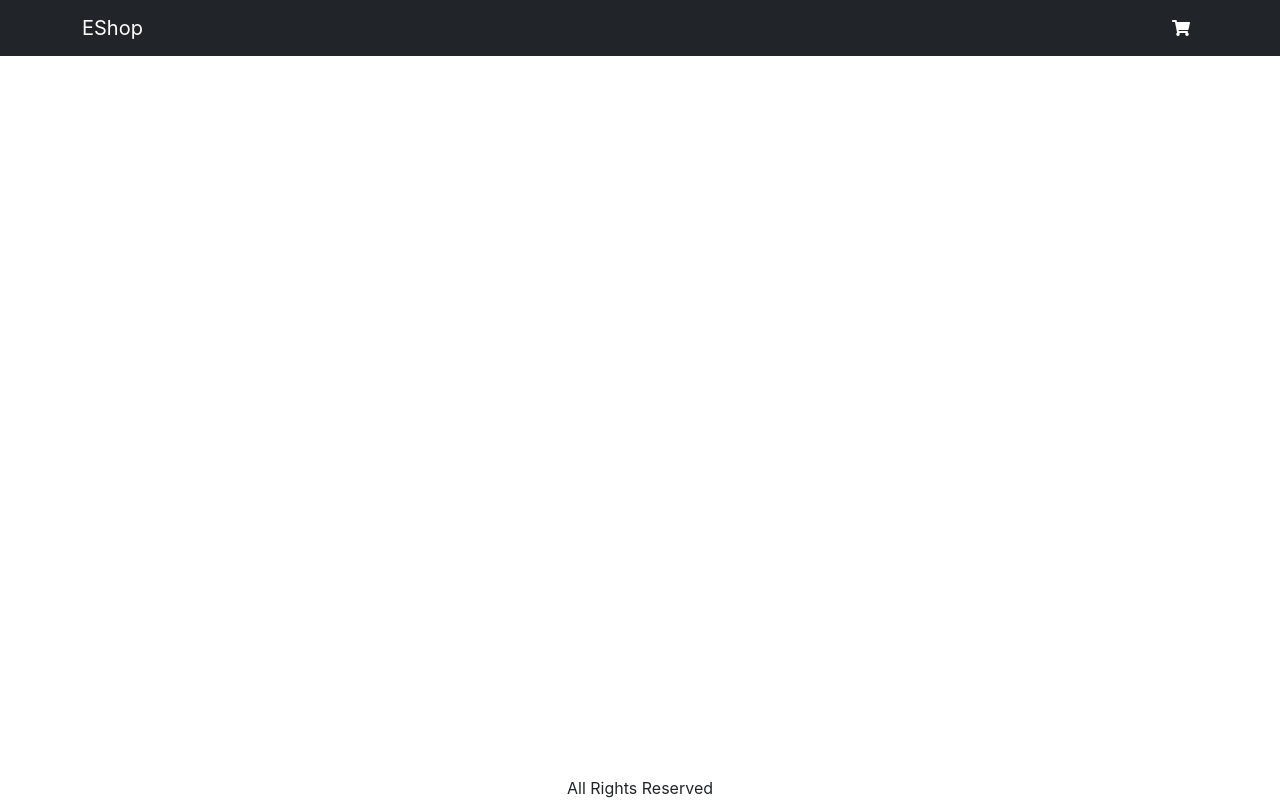
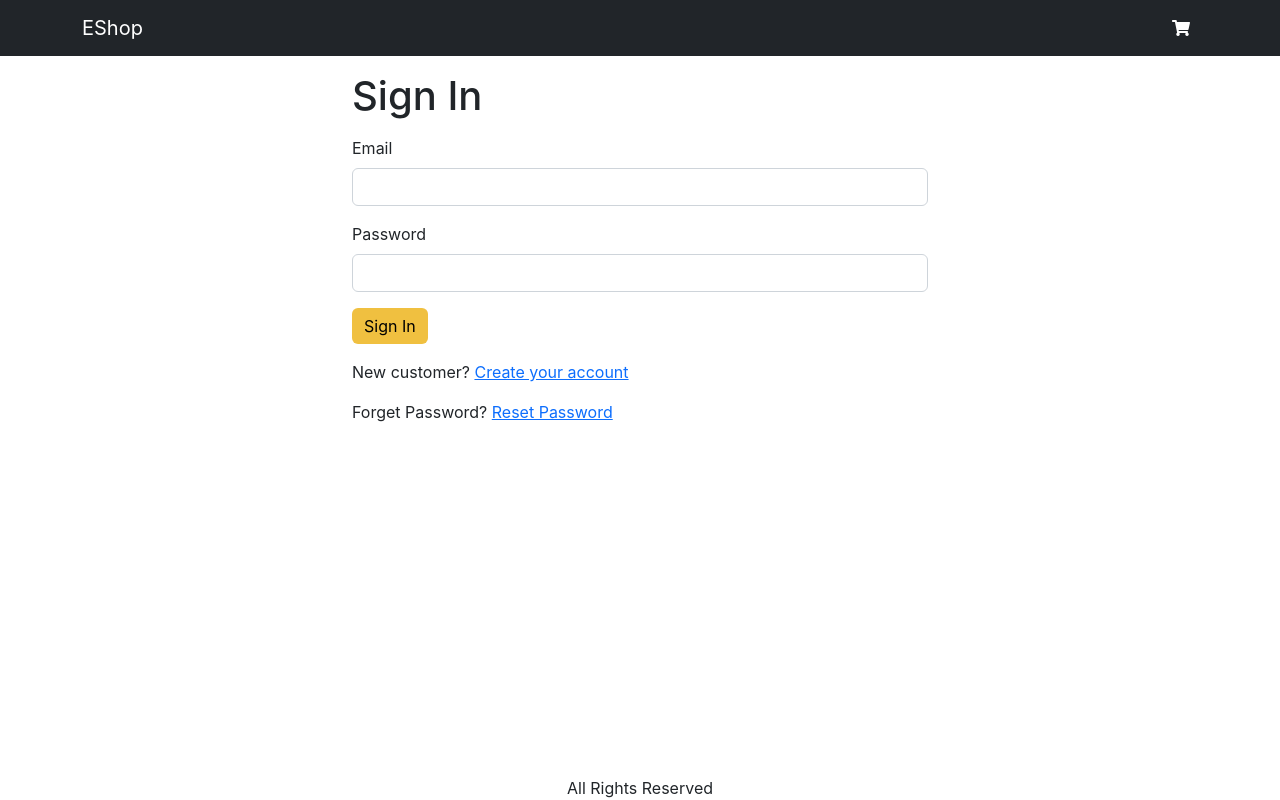
Before and after one commit to DanielBedrack/eshop-amazon, a React (Create React App) app in the folder frontend/: page /signin in a window 1280 px wide. Built offline with nearby package versions, Linux system fonts and the light colour scheme.

Commit message:
Add of signinPage and oraganizing componnents

```diff
--- a/frontend/src/App.js
+++ b/frontend/src/App.js
@@ -9,6 +9,7 @@
 import { Badge, Nav } from 'react-bootstrap';
 import { useContext } from 'react';
 import { Store } from './Context/Store';
+import SigningPage from './Pages/SigningPage';
 
 function App() {
   const { state } = useContext(Store);
@@ -42,6 +43,7 @@
               <Route path="/" element={<HomePage />} />
               <Route path="/product/:token" element={<ProductPage />} />
               <Route path="/cart" element={<CartPage />} />
+              <Route path="/signin" element={<SigningPage />} />
             </Routes>
           </Container>
         </main>
--- a/frontend/src/Pages/CartPage.js
+++ b/frontend/src/Pages/CartPage.js
@@ -1,103 +1,101 @@
-import React, { useContext } from 'react';
-import { Store } from '../Context/Store';
-import { Helmet } from 'react-helmet-async';
-import { Row, Col, Button, Card } from 'react-bootstrap';
-import MessageBox from '../Components/MessageBox';
-import { Link, useNavigate } from 'react-router-dom';
-import { ListGroup } from 'react-bootstrap';
-import axios from 'axios';
+import React, { useContext } from 'react'
+import { Store } from '../Context/Store'
+import { Helmet } from 'react-helmet-async'
+import MessageBox from '../Components/MessageBox'
+import { Card, Col, ListGroup, Row } from 'react-bootstrap'
+import Button from 'react-bootstrap/Button'
+import { Link, useNavigate } from 'react-router-dom'
+import axios from 'axios'
 
 const CartPage = () => {
-  const { state, dispatch: cxtDispatch } = useContext(Store);
+  const { state, dispatch: cxtDispatch } = useContext(Store)
 
-  const navigate = useNavigate();
+  const navigate = useNavigate()
   const {
-    cart: { cartItems },
-  } = state;
+    cart: { cartItems }
+  } = state
 
   const updateCartHandler = async (item, quantity) => {
-    const { data } = await axios.get(`/api/v1/products/${item.id}`);
-
+    const { data } = await axios.get(`/api/v1/products/${item.id}`)
     if (data.countInStock < quantity) {
-      window.alert('Sorry. Product is out of stock');
-      return;
+      window.alert('Sorry. Product is out of stock')
+      return
     }
-    cxtDispatch({ type: 'ADD_TO_CART', payload: { ...item, quantity } });
-  };
+    cxtDispatch({ type: 'ADD_TO_CART', payload: { ...item, quantity } })
+  }
 
   const removeCartHandler = async (item) => {
-    const { data } = await axios.get(`/api/v1/products/${item.id}`);
+    const { data } = await axios.get(`/api/v1/products/${item.id}`)
 
-    cxtDispatch({ type: 'REMOVE_FROM_CART', payload: item });
-  };
+    cxtDispatch({ type: 'REMOVE_FROM_CART', payload: item })
+  }
 
   const checkoutHandler = () => {
+
     navigate('/signin?redirect=/shipping');
-  };
-//   const validChecker = async (item, quantity) => {
-//     const { data } = await axios.get(`/api/v1/products/${item.id}`);
 
-//     if (data.countInStock < quantity) {
-//         console.log(quantity, data.countInStock);
-//       return false;
-//     }
-//     return true;
-//   };
+  }
 
   return (
     <div>
       <Helmet>
-        <title>Shopping Cart</title>
+        <title>Shopping Curt</title>
       </Helmet>
       <h1>Shopping Cart</h1>
       <Row>
         <Col md={8}>
-          {cartItems.Length === 0 ? (
+          {cartItems.length === 0 ? (
             <MessageBox>
-              Your cart is empty. &nbsp;
-              <Link to="/">Home</Link>
+              Cart is empty.
+              <Link to='/'>Home</Link>
             </MessageBox>
           ) : (
             <ListGroup>
-              {cartItems.map((item) => (
+              {cartItems.map(item => (
                 <ListGroup.Item key={item.id}>
-                  <Row className="align-items-center">
+                  <Row className='align-items-center'>
                     <Col md={4}>
                       <img
-                        className="img-fluid rounded img-thumbnail"
                         src={item.image}
                         alt={item.title}
-                      />{' '}
-                      <Link to={`/products/${item.token}`}>{item.title}</Link>
+                        className='img-fluid rounded img-thumbnail'
+                      ></img>{' '}
+                      <Link
+                        to={`/products/${item.token}`}
+                      >
+                        {item.title}
+                      </Link>
                     </Col>
                     <Col md={3}>
+                      {/* ------ */}
                       <Button
-                        variant="light"
-                        disabled={item.quantity === 0}
+                        variant='light'
+                        disabled={item.quantity === 1}
                         onClick={() =>
                           updateCartHandler(item, item.quantity - 1)
                         }
                       >
-                        <i className="fas fa-minus-circle"></i>
+                        <i className='fas fa-minus-circle'></i>
                       </Button>
                       <span>{item.quantity}</span>
+                      {/* +++++ */}
                       <Button
-                        variant="light"
+                        variant='light'
                         disabled={item.quantity === item.countInStock}
                         onClick={() =>
                           updateCartHandler(item, item.quantity + 1)
                         }
                       >
-                        <i className="fas fa-plus-circle"></i>
+                        <i className='fas fa-plus-circle'></i>
                       </Button>
                     </Col>
-                    <Col md={3}>${item.price}</Col>
+                    <Col md={3}>{item.price}</Col>
                     <Col md={2}>
                       <Button
-                        variant="light"
+                        variant='light'
                         onClick={() => removeCartHandler(item)}
                       >
-                        <i className="fas fa-trash"></i>
+                        <i className='fas fa-trash'></i>
                       </Button>
                     </Col>
                   </Row>
@@ -109,21 +107,19 @@
         <Col md={4}>
           <Card>
             <Card.Body>
-              <ListGroup variant="flush">
+              <ListGroup variant='flush'>
                 <ListGroup.Item>
                   <h3>
                     Subtotal ({cartItems.reduce((a, c) => a + c.quantity, 0)}{' '}
                     items:) : ${' '}
-                    {cartItems
-                      .reduce((a, c) => a + c.price * c.quantity, 0)
-                      .toFixed(2)}
+                    {cartItems.reduce((a, c) => a + c.price * c.quantity, 0)}
                   </h3>
                 </ListGroup.Item>
                 <ListGroup.Item>
-                  <div className="d-grid">
+                  <div className='d-grid'>
                     <Button
-                      type="button"
-                      variant="primary"
+                      type='button'
+                      variant='primary'
                       disabled={cartItems.length === 0}
                       onClick={checkoutHandler}
                     >
@@ -137,7 +133,7 @@
         </Col>
       </Row>
     </div>
-  );
-};
+  )
+}
 
-export default CartPage;
+export default CartPage
--- a/frontend/src/Pages/ProductPage.js
+++ b/frontend/src/Pages/ProductPage.js
@@ -14,14 +14,15 @@
 import { getError } from '../Utils';
 import { Store } from '../Context/Store';
 
+
 const reducer = (state, action) => {
   switch (action.type) {
     case 'GET_REQUEST':
       return { ...state, loading: true };
-      console.log(state);
+
     case 'GET_SUCCESS':
+      return { ...state, product: action.payload, loading: false };
 
-      return { ...state, product: action.payload, loading: false };
     case 'GET_FAIL':
       return { ...state, loading: false, error: action.payload };
     default:
@@ -63,8 +64,8 @@
   const addToCartHandler = async () => {
     const existItem = cart.cartItems.find((x) => x.id === product.id);
     const quantity = existItem ? existItem.quantity + 1 : 1;
-    //const { data } = await axios.get(`/api/v1/products/${product.id}`);
-    if (product.countInStock < quantity) {
+    const { data } = await axios.get(`/api/v1/products/${product.id}`);
+    if (data.countInStock < quantity) {
       window.alert('Sorry. Product is out of stock');
       return;
     }
--- /dev/null
+++ b/frontend/src/Pages/SigningPage.js
@@ -0,0 +1,80 @@
+import React from 'react';
+import { useState, useContext, useEffect } from 'react';
+import { Container, Form } from 'react-bootstrap';
+import Button from 'react-bootstrap/esm/Button';
+import { Helmet } from 'react-helmet-async';
+import { Link, useLocation, useNavigate } from 'react-router-dom';
+import axios from 'axios';
+import { getError } from '../Utils';
+import { Store } from '../Context/Store';
+//import { toast } from 'react-toastify'
+
+const SigningPage = () => {
+  const navigate = useNavigate();
+  const { search } = useLocation();
+  const redirectInUrl = new URLSearchParams(search).get('redirect');
+  const redirect = redirectInUrl ? redirectInUrl : '/';
+
+  const [email, setEmail] = useState('');
+  const [password, setPassword] = useState('');
+  const { state, dispatch: ctxDispatch } = useContext(Store);
+  const { userInfo } = state;
+
+  const submitHandler = async (e) => {
+    e.preventDefault();
+    try {
+      const { data } = await axios.post('/api/v1/users/signin', {
+        email,
+        password,
+      });
+      ctxDispatch({ type: 'USER_SIGNIN', payload: data });
+      localStorage.setItem('userInfo', JSON.stringify(data));
+      navigate(redirect || '/');
+    } catch (err) {
+      alert(getError(err));
+      // toast.error(getError(err));
+    }
+  };
+  useEffect(() => {
+    if (userInfo) {
+      navigate(redirect);
+    }
+  }, [navigate, redirect, userInfo]);
+  return (
+    <Container className="small-container">
+      <Helmet>
+        <title>Sign In</title>
+      </Helmet>
+      <h1 className="my-3">Sign In</h1>
+      <Form onSubmit={submitHandler}>
+        <Form.Group className="mb-3" controlId="email">
+          <Form.Label>Email</Form.Label>
+
+          <Form.Control
+            type="email"
+            requiredonChange={(e) => setEmail(e.target.value)}
+          />
+        </Form.Group>
+        <Form.Group className="mb-3" controlId="password">
+          <Form.Label>Password</Form.Label>
+          <Form.Control
+            type="password"
+            requiredonChange={(e) => setPassword(e.target.value)}
+          />
+        </Form.Group>
+        <div className="mb-3">
+          <Button type="submit">Sign In</Button>
+        </div>
+        <div className="mb-3">
+          New customer?{' '}
+          <Link to={`/signup?redirect=${redirect}`}>Create your account</Link>
+        </div>
+        <div className="mb-3">
+          Forget Password? <Link to={`/forget-password`}>Reset Password</Link>
+        </div>
+      </Form>
+    </Container>
+  );
+};
+
+export default SigningPage;
--- a/frontend/src/index.css
+++ b/frontend/src/index.css
@@ -16,8 +16,8 @@
   min-height: 100vh;
 }
 
-.rating span{
-  color:#ffc000;
+.rating-stars span{
+  color: #ffc000;
 }
 
 .btn-primary,
@@ -63,3 +63,7 @@
 .image-tumbnail{
   height: 4rem;
 }
+
+.small-container {
+  max-width: 600px;
+}
```
Also changed, not shown: 1 other file (tests, documents, lock files or other folders).
